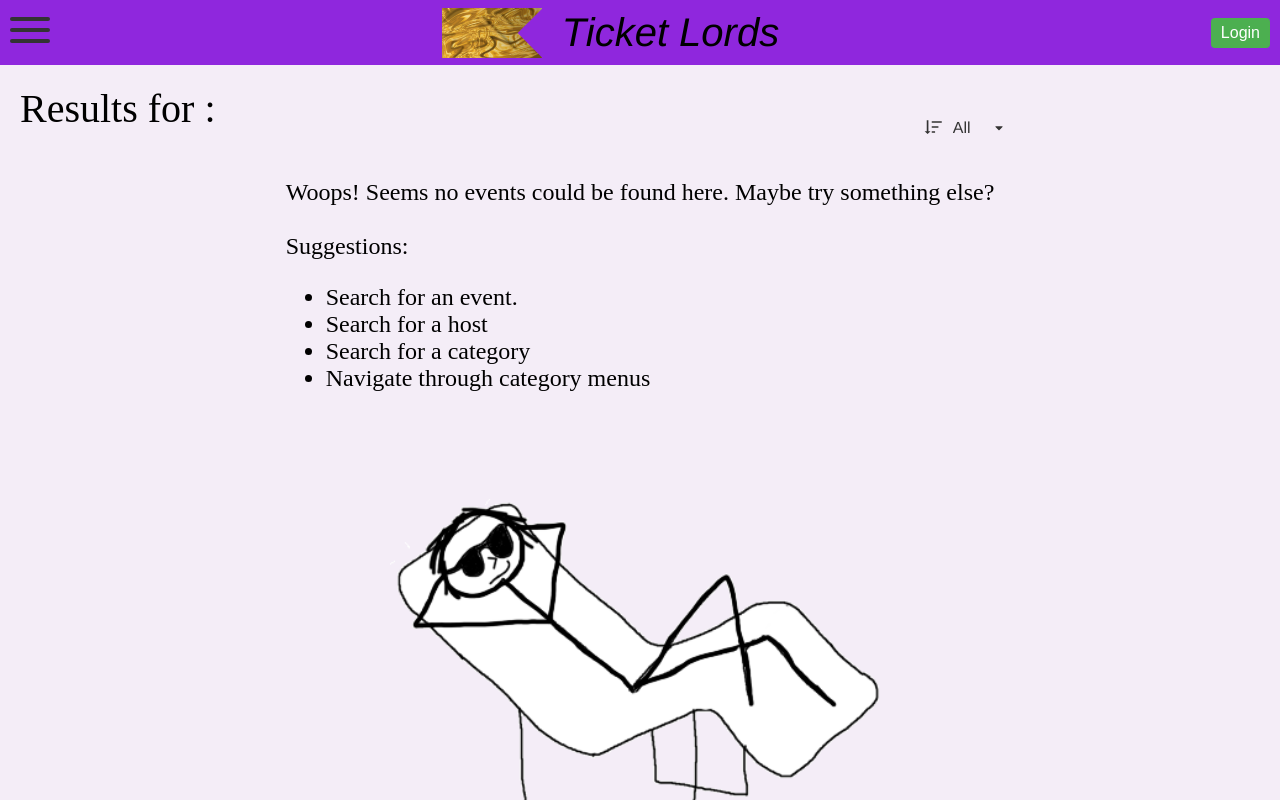
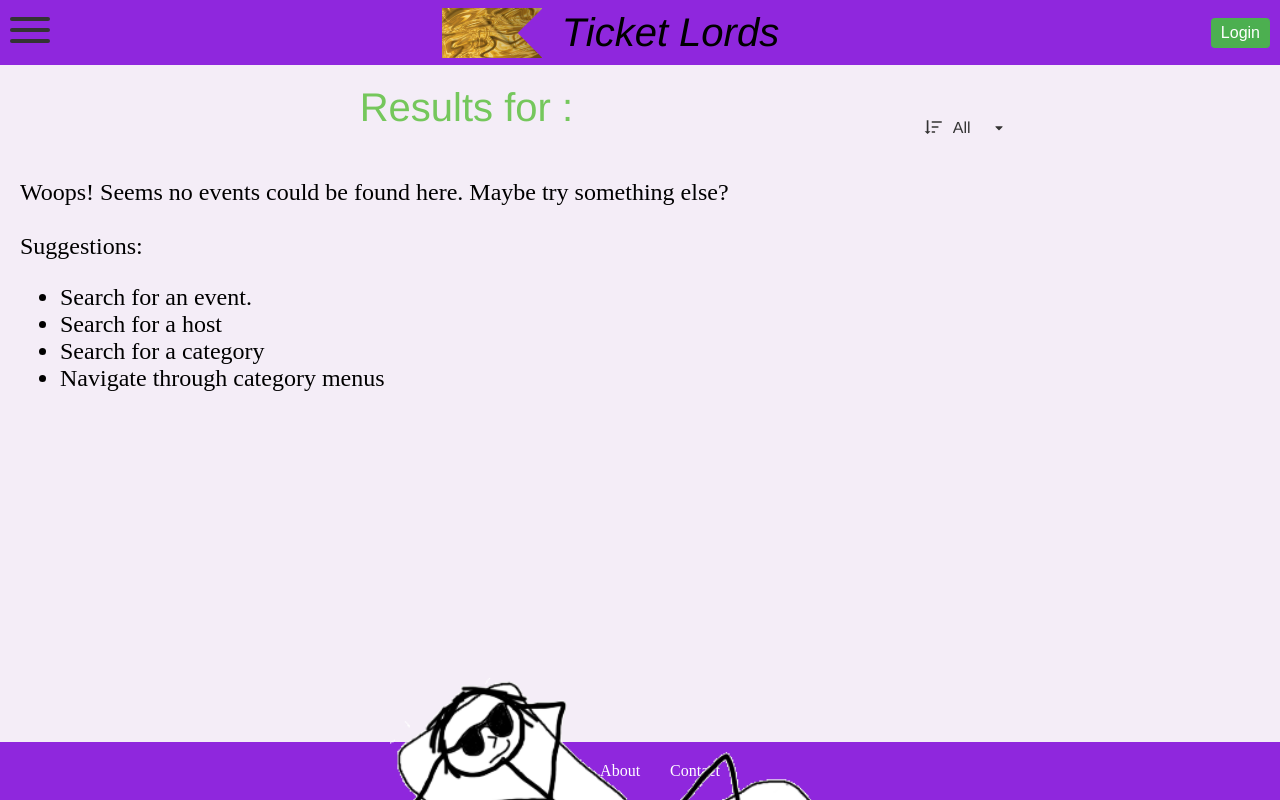
Before and after one commit to IDATA2301/idata2301-ticketlords-group4, a React (Vite) app: page /events/search in a window 1280 px wide. Shown: the top 800 px of the page. Built offline with nearby package versions, Linux system fonts and the light colour scheme.

Commit message:
styled search page and fixed width of topbar

```diff
--- a/src/css/SearchPage.css
+++ b/src/css/SearchPage.css
@@ -1,5 +1,4 @@
 .search-page {
-  height: 100vh;
   display: flex;
   flex-direction: column;
   align-items: center;
@@ -60,6 +59,8 @@
 .no-search-found {
   margin-top: 2rem;
   font-size: 1.5rem;
+  position: relative;
+  width: 100%;
 }
 
 .no-search-found-image {
@@ -70,10 +71,12 @@
   display: flex;
   justify-content: center;
   align-items: center;
+  width: 100%;
 }
 
 .no-search-found-image img {
   width: 500px;
+  max-width: 100%;
   height: auto;
 }
 
@@ -97,14 +100,22 @@
   font-family: "Franklin Gothic Medium", Arial, sans-serif;
 }
 
+.search-context {
+  color: #75C75C;
+  font-family: "Franklin Gothic Medium", Arial, sans-serif;
+  display: flex;
+  flex-direction: column;
+  align-items: center;
+}
+
 .date {
   align-self: stretch;
   max-width: 90px;
   flex-basis: 15%;
   padding: 5px;
-  color: #000000;
   margin-right: clamp(20px, 5vw, 40px);
-  background-color: #8f27dd;
+  background-color: #75C75C;
+  color: white;
 }
 
 .month {
@@ -120,7 +131,9 @@
   flex-basis: 85%;
   margin-left: 10px;
   min-height: 100%;
-  background-color: #8f27dd;
+  background-color: white;
+  border: solid;
+  border-color: #8F27DD;
   padding-left: 20px;
 }
 
--- a/src/css/index.css
+++ b/src/css/index.css
@@ -1,10 +1,20 @@
+html, body, #root {
+  width: 100%;
+  margin: 0;
+  padding: 0;
+  box-sizing: border-box;
+}
+
 body,
 #root {
-  min-height: 100%;
+  min-height: 100vh;
   display: flex;
   flex-direction: column;
   background-color: #F4EDF7;
-  min-height: 100vh;
+}
+
+body {
+  overflow-x: hidden;
 }
 
 .main-content {
@@ -50,6 +60,7 @@ footer a {
   display: flex;
   justify-content: space-between;
   align-items: center;
+  width: 100%;
 }
 
 @media (max-width: 600px) {
```
